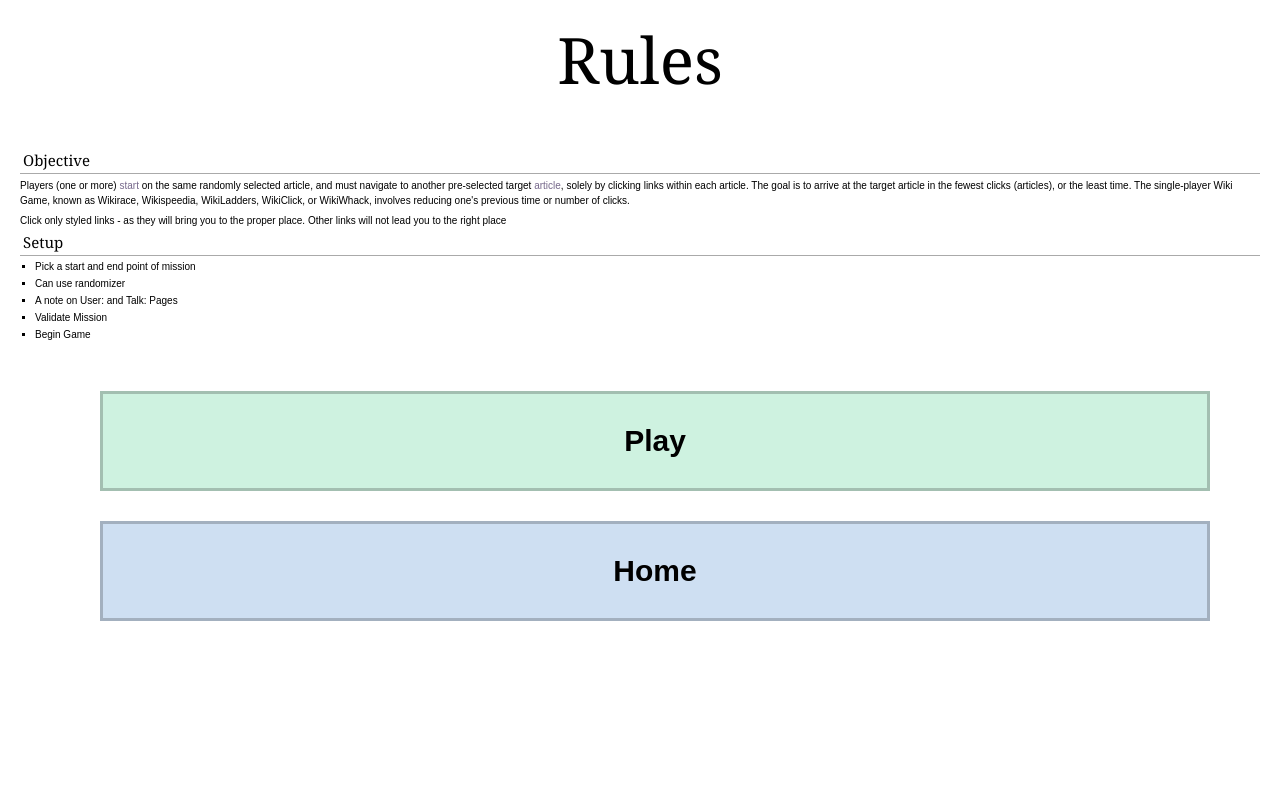
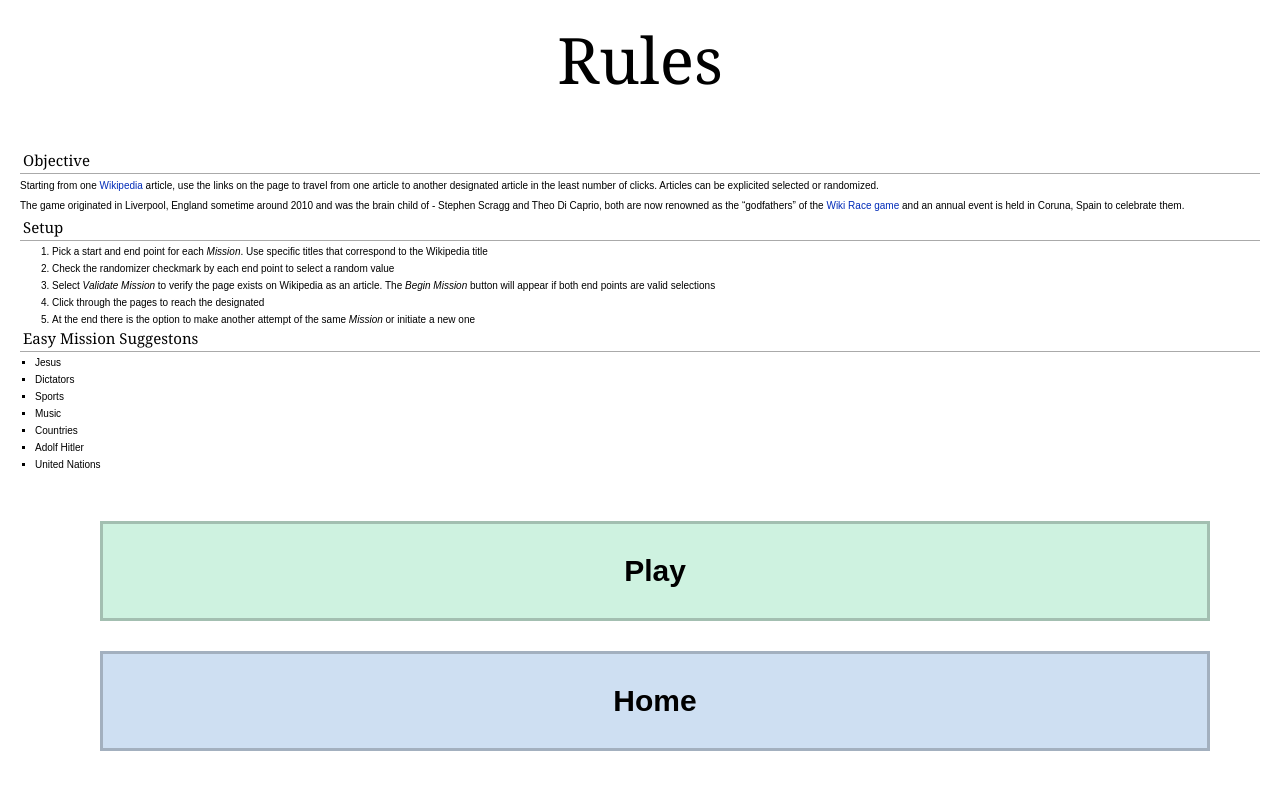
Before and after one commit to tchartchke/six-clicks, a React (Create React App) app: page /rules in a window 1280 px wide. Shown: the top 790 px of the page. Built offline with nearby package versions, Linux system fonts and the light colour scheme; no server answers.

Commit message:
rules page updated

```diff
--- a/src/components/Rules.js
+++ b/src/components/Rules.js
@@ -6,15 +6,29 @@ const Rules = () => {
   return(
       <div className="RulesPage">
         <h2>Objective</h2>
-        <p>Players (one or more) <a href="">start</a> on the same randomly selected article, and must navigate to another pre-selected target <a href="">article</a>, solely by clicking links within each article. The goal is to arrive at the target article in the fewest clicks (articles), or the least time. The single-player Wiki Game, known as Wikirace, Wikispeedia, WikiLadders, WikiClick, or WikiWhack, involves reducing one's previous time or number of clicks.</p>
-        <p>Click only styled links - as they will bring you to the proper place. Other links will not lead you to the right place</p>
+        <p>
+          Starting from one <a href='https://en.wikipedia.org/wiki/Main_Page'>Wikipedia</a> article, use the links on the page to travel from one article to another designated article in the least number of clicks. Articles can be explicited selected or randomized.
+        </p>
+        <p>
+        The game originated in Liverpool, England sometime around 2010 and was the brain child of - Stephen Scragg and Theo Di Caprio, both are now renowned as the “godfathers” of the <a href='https://en.wikipedia.org/wiki/Wikipedia:Wikirace'>Wiki Race game</a> and an annual event is held in Coruna, Spain to celebrate them.
+        </p>
         <h2>Setup</h2>
+        <ol>
+          <li>Pick a start and end point for each <i>Mission</i>. Use specific titles that correspond to the Wikipedia title</li>
+          <li>Check the randomizer checkmark by each end point to select a random value</li>
+          <li>Select <i>Validate Mission</i> to verify the page exists on Wikipedia as an article. The <i>Begin Mission</i> button will appear if both end points are valid selections</li>
+          <li>Click through the pages to reach the designated</li>
+          <li>At the end there is the option to make another attempt of the same <i>Mission</i> or initiate a new one</li>
+        </ol>
+        <h2>Easy Mission Suggestons</h2>
         <ul>
-          <li>Pick a start and end point of mission</li>
-          <li>Can use randomizer</li>
-          <li>A note on User: and Talk: Pages</li>
-          <li>Validate Mission</li>
-          <li>Begin Game</li>
+          <li>Jesus</li>
+          <li>Dictators</li>
+          <li>Sports</li>
+          <li>Music</li>
+          <li>Countries</li>
+          <li>Adolf Hitler</li>
+          <li>United Nations</li>
         </ul>
         <div className="mainLink">
           <Link className="bigbutton box2" to='/play'>Play</Link>
```
